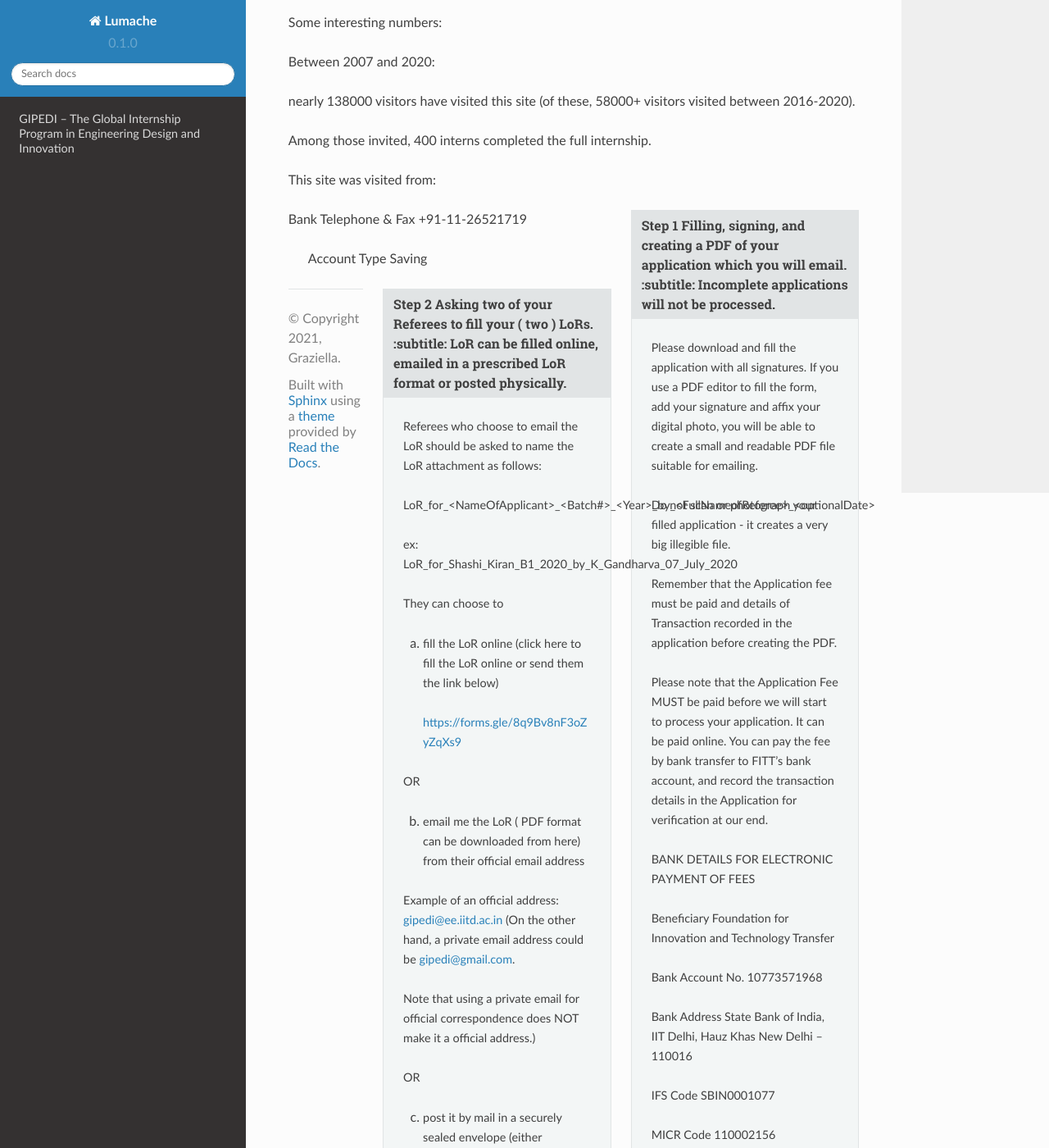
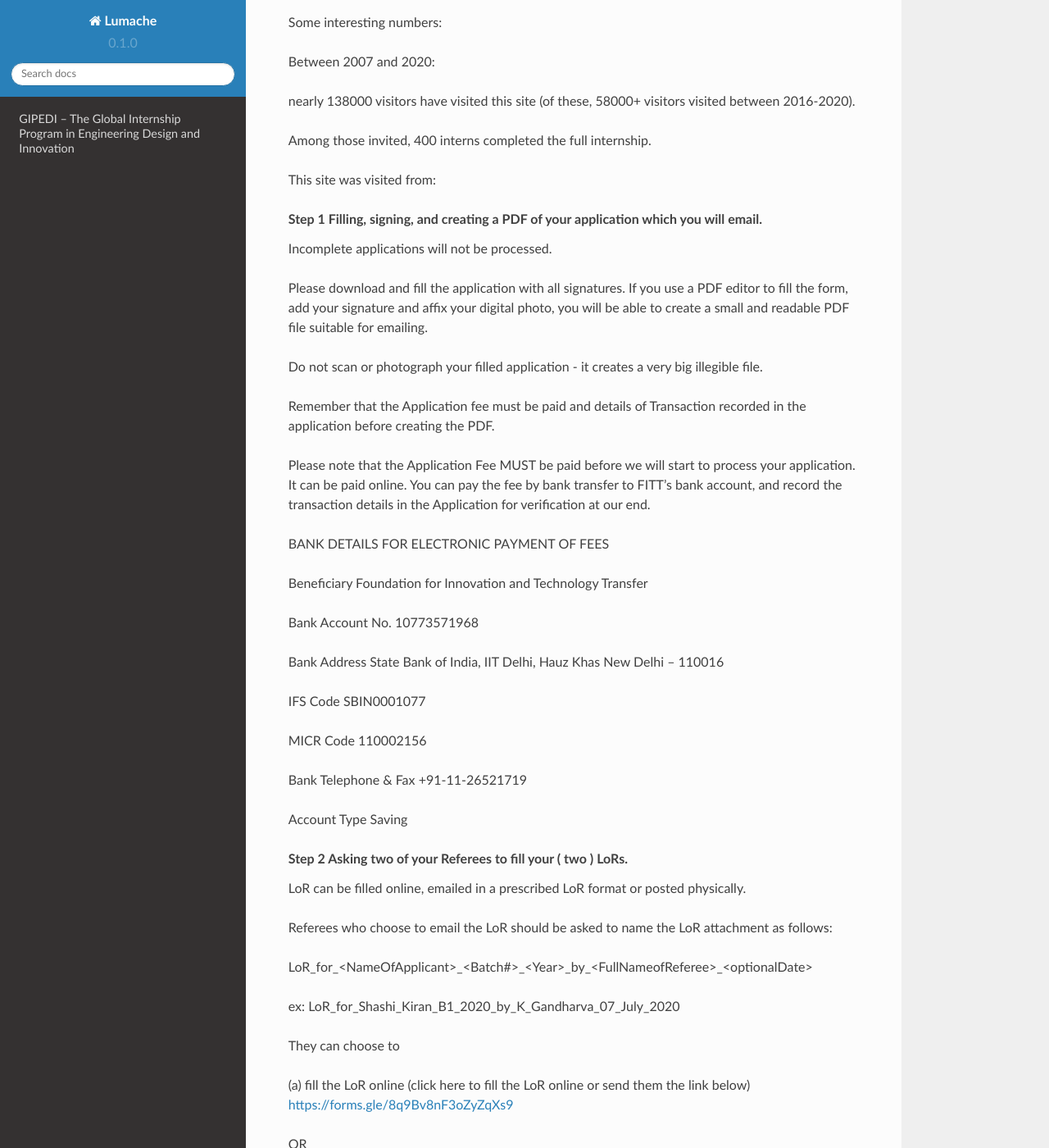
Before and after one commit to subrat-kar/gipedi, a Sphinx documentation site: the page built from docs/source/index.rst, in a window 1280 px wide and 1400 px high, scrolled down 1501 px. Shown: the whole window at 82% size. Built offline with Sphinx 7.4.7 and the Read the Docs theme 2.0.0, drawn with Linux system fonts in a browser that asks for light colours; part of the change alters nothing that is shown; some of the changed text lies outside the part shown.

Commit message:
Update index.rst

```diff
--- a/docs/source/index.rst
+++ b/docs/source/index.rst
@@ -43,89 +43,91 @@ Among those invited, 400 interns completed the full internship.
 
 This site was visited from:
 
-.. sidebar:: Step 1 Filling, signing, and creating a PDF of your application which you will email.
-   :subtitle: Incomplete applications will not be processed.
+.. topic:: Step 1 Filling, signing, and creating a PDF of your application which you will email.
 
- Please download and fill the application with all signatures. If you use a PDF editor to fill the form, add your signature and affix your digital photo, you will be able to create a small and readable PDF file suitable for emailing.
+	Incomplete applications will not be processed.
 
- Do not scan or photograph your filled application - it creates a very big illegible file.
+	Please download and fill the application with all signatures. If you use a PDF editor to fill the form, add your signature and affix your digital photo, you will be able to create a small and readable PDF file suitable for emailing.
 
- Remember that the Application fee  must be paid and details of Transaction recorded in the application before creating the PDF.
+	Do not scan or photograph your filled application - it creates a very big illegible file.
 
- Please note that the Application Fee MUST be paid before we will start to process your application. It can be paid online. You can pay the fee by bank transfer to FITT's bank account, and record the transaction details in the Application for verification at our end.
+	Remember that the Application fee  must be paid and details of Transaction recorded in the application before creating the PDF.
 
- BANK DETAILS FOR ELECTRONIC PAYMENT OF FEES
+	Please note that the Application Fee MUST be paid before we will start to process your application. It can be paid online. You can pay the fee by bank transfer to FITT's bank account, and record the transaction details in the Application for verification at our end.
 
- Beneficiary                            Foundation for Innovation and Technology Transfer
+	BANK DETAILS FOR ELECTRONIC PAYMENT OF FEES
 
- Bank Account No.               10773571968
+	Beneficiary                            Foundation for Innovation and Technology Transfer
 
- Bank Address                       State Bank of India, IIT Delhi, Hauz Khas New Delhi – 110016
+	Bank Account No.               10773571968
 
- IFS Code                               SBIN0001077
+	Bank Address                       State Bank of India, IIT Delhi, Hauz Khas New Delhi – 110016
 
- MICR Code                           110002156
+	IFS Code                               SBIN0001077
 
-Bank Telephone & Fax       +91-11-26521719
+	MICR Code                           110002156
 
- Account Type                       Saving
+	Bank Telephone & Fax       +91-11-26521719
 
-.. sidebar:: Step 2 Asking two of your Referees to fill your ( two ) LoRs.
-   :subtitle: LoR can be filled online, emailed in a prescribed LoR format or posted physically.
+	Account Type                       Saving
 
- Referees who choose to email the LoR should be asked to name the LoR attachment as follows:
+.. topic:: Step 2 Asking two of your Referees to fill your ( two ) LoRs.
 
- LoR_for_<NameOfApplicant>_<Batch#>_<Year>_by_<FullNameofReferee>_<optionalDate>
+	LoR can be filled online, emailed in a prescribed LoR format or posted physically.
 
- ex: LoR_for_Shashi_Kiran_B1_2020_by_K_Gandharva_07_July_2020
+	Referees who choose to email the LoR should be asked to name the LoR attachment as follows:
 
- They can choose to
+	LoR_for_<NameOfApplicant>_<Batch#>_<Year>_by_<FullNameofReferee>_<optionalDate>
 
- (a) fill the LoR online (click here to fill the LoR online or send them the link below)
+	ex: LoR_for_Shashi_Kiran_B1_2020_by_K_Gandharva_07_July_2020
 
-  https://forms.gle/8q9Bv8nF3oZyZqXs9
+	They can choose to
 
- OR
+	(a) fill the LoR online (click here to fill the LoR online or send them the link below)
+	https://forms.gle/8q9Bv8nF3oZyZqXs9
 
- (b) email me the LoR ( PDF format can be downloaded from here) from their official email address
+	OR
 
- Example of an official address: gipedi@ee.iitd.ac.in (On the other hand, a private email address could be gipedi@gmail.com.
+	(b) email me the LoR ( PDF format can be downloaded from here) from their official email address
+	Example of an official address: gipedi@ee.iitd.ac.in (On the other hand, a private email address could be gipedi@gmail.com.
 
- Note that using a private email for official correspondence does NOT make it a official address.)
+	Note that using a private email for official correspondence does NOT make it a official address.)
 
- OR
+	OR
 
- (c) post it by mail in a securely sealed envelope (either separately or as part of your application if you are posting it)
+	(c) post it by mail in a securely sealed envelope (either separately or as part of your application if you are posting it)
 
-.. sidebar:: Step 3 Getting your application forwarded by your TPO
- :subtitle: Your TPO does not have to physically sign on the first page any longer - this No Objection / Forwarding can be done by the TPO sending an email.
+.. topic:: Step 3 Getting your application forwarded by your TPO
 
- Your TPO signature can be substituted by a email from your TPO to me. This email must be sent from the official institutional email (not from a gmail address or Yahoo address). Please ask your TPO to use the following format for the email sent.
+	Your TPO does not have to physically sign on the first page any longer - this No Objection / Forwarding can be done by the TPO sending an email.
 
- TPO's Approval Email for <Name of Applicant> <Student ID> <Institute Name and Address>
+	Your TPO signature can be substituted by a email from your TPO to me. This email must be sent from the official institutional email (not from a gmail address or Yahoo address). Please ask your TPO to use the following format for the email sent.
 
- Subject: No Objection Certificate for <Name of Applicant> <Student ID> <Institute Name and Postal Address>
+	TPO's Approval Email for <Name of Applicant> <Student ID> <Institute Name and Address>
 
- To: Prof Subrat Kar, Coordinator GIPEDI Program
+	Subject: No Objection Certificate for <Name of Applicant> <Student ID> <Institute Name and Postal Address>
 
- Dear Sir,
+	To: Prof Subrat Kar, Coordinator GIPEDI Program
 
- As TPO, I certify that <Applicant> <Student ID> <Year and Discipline> of our Institute <Name of Institute and Postal Address> is hereby allowed to apply for the GIPEDI Internship Program in IIT Delhi.
+	Dear Sir,
 
- I also certify that he/she will be able to attend this Program if selected and that there is no exam / academic evaluation etc which will interfere with  his/her participation.
+	As TPO, I certify that <Applicant> <Student ID> <Year and Discipline> of our Institute <Name of Institute and Postal Address> is hereby allowed to apply for the GIPEDI Internship Program in IIT Delhi.
 
- (The TPO should certify the statement in this paragraph only for applicants seeking financial waiver) As he/she is in need of financially assistance (total annual income of both parents together being less than Rs 1 lakh as per financial proof attached), I also endorse the request for waiver of fees made by the applicant.
+	I also certify that he/she will be able to attend this Program if selected and that there is no exam / academic evaluation etc which will interfere with  his/her participation.
 
- <Name of the TPO>
+	(The TPO should certify the statement in this paragraph only for applicants seeking financial waiver) As he/she is in need of financially assistance (total annual income of both parents together being less than Rs 1 lakh as per financial proof attached), I also endorse the request for waiver of fees made by the applicant.
 
- Official email (gmail / Yahoo / rediffmail etc will not do)
+	<Name of the TPO>
 
- Date
+	Official email (gmail / Yahoo / rediffmail etc will not do)
 
-.. sidebar:: Step 4 Emailing the PDF of your filled application
- :subtitle: At this point, your referees have emailed two LoRs, your TPO has sent an email forwarding your application and you have paid the Application Fee, and have filled and created a PDF which you will email.
+	Date
 
- All that remains for you to do is email this PDf of your application  to the Coordinator GIPEDI (subrat.kar@gmail.com) in the proper format by clicking here.
+.. topic:: Step 4 Emailing the PDF of your filled application
+
+	At this point, your referees have emailed two LoRs, your TPO has sent an email forwarding your application and you have paid the Application Fee, and have filled and created a PDF which you will email.
+
+	All that remains for you to do is email this PDf of your application  to the Coordinator GIPEDI (subrat.kar@gmail.com) in the proper format by clicking here.
 
 	Format for email from the Applicant to enclose GIPEDI Application
 
```
